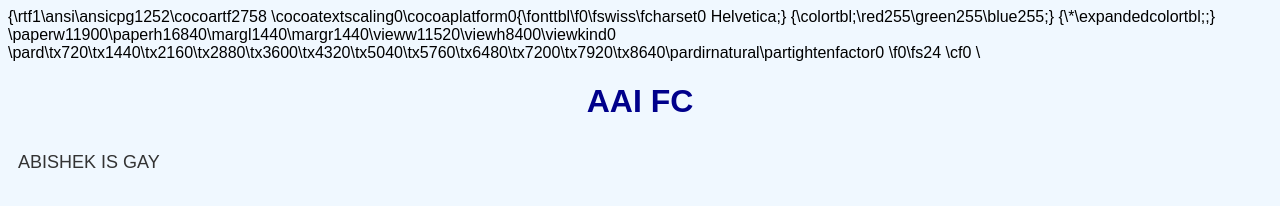
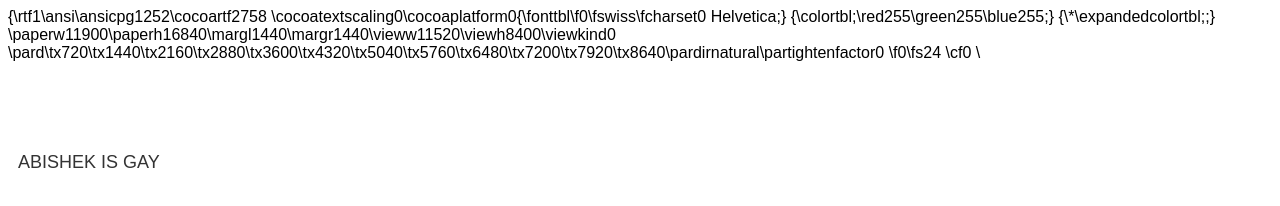
Before and after one commit to macsparkler/aaifc, a plain HTML site: page index.html in a window 1280 px wide. Drawn offline with Linux system fonts and the light colour scheme.

Commit message:
Update index.html

```diff
--- a/index.html
+++ b/index.html
@@ -12,12 +12,12 @@
   <title>My First Website</title>
   <style>
     body {
-      background-color: #f0f8ff;
+      background-color: #OOOOff;
       font-family: Arial, sans-serif;
     }
 
     h1 {
-      color: darkblue;
+      color: white;
       text-align: center;
     }
 
```
